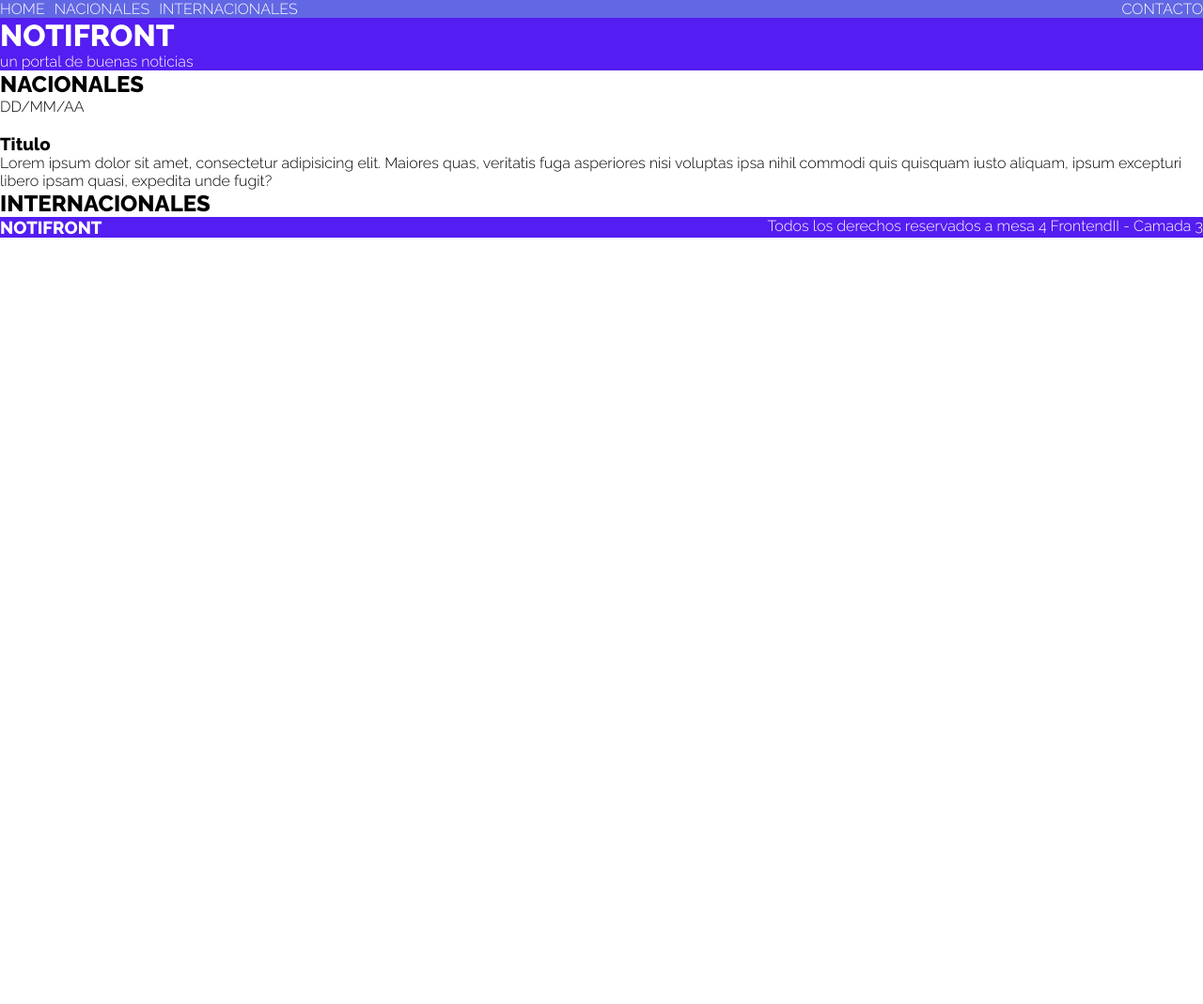
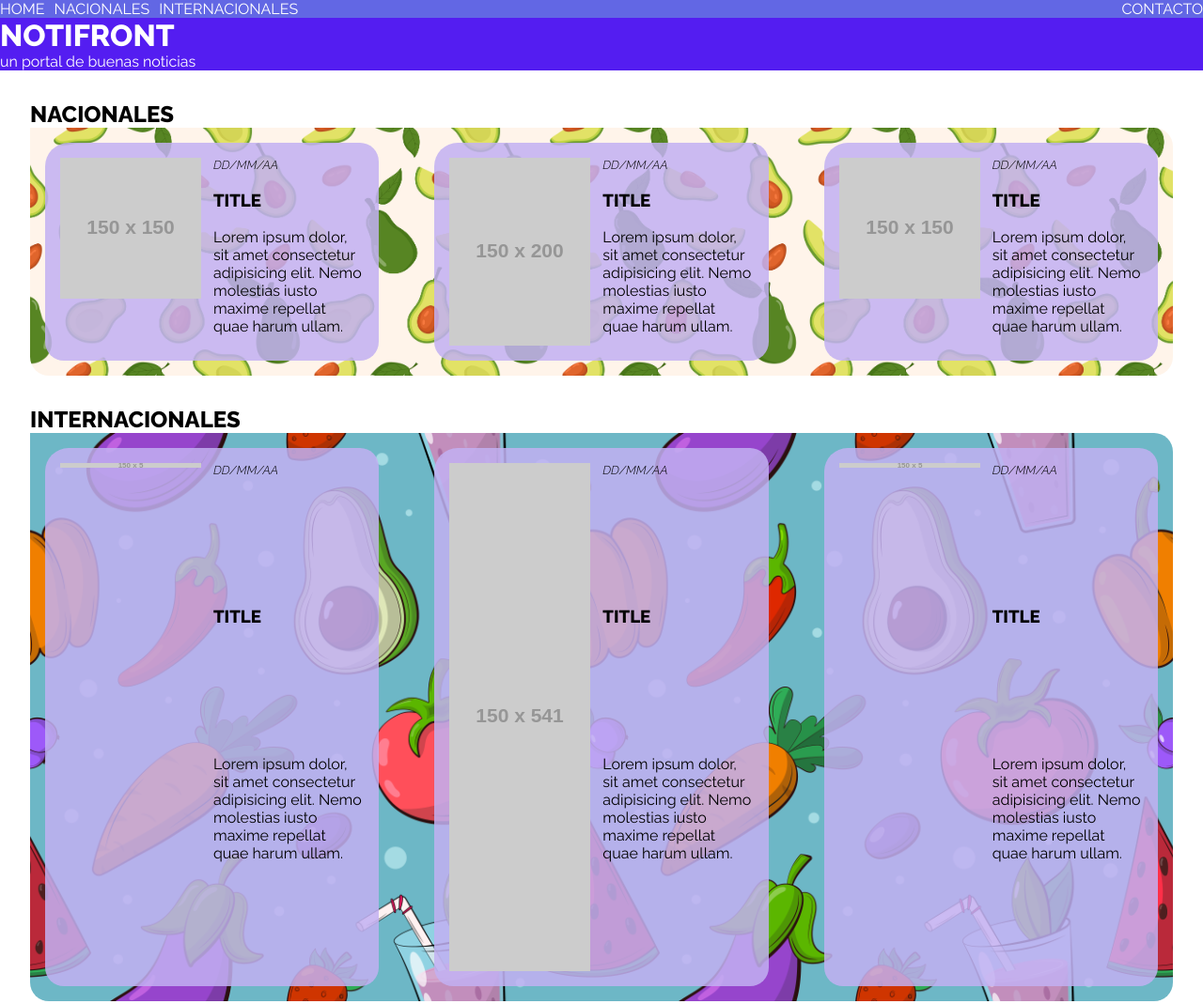
Before and after one commit to jhonalexis-parra/noticiasFrontendII, a plain HTML site: page index.html in a window 1280 px wide. Shown: the top 1069 px of the page at 94% size. Before the commit the page ends 800 px from the top, so only its background shows below. Drawn offline with Linux system fonts and the light colour scheme; placeholder pictures from the web are drawn by us.

Commit message:
[ADD] Main. Fixed duplicated body in HTML

```diff
--- a/css/style.scss
+++ b/css/style.scss
@@ -1,6 +1,7 @@
 $color-principal: #541DF1;
 $color-secundario: #6267E4;
 
+/*root*/
 * {
     box-sizing: border-box;
     font-family: 'Raleway', sans-serif;;
@@ -8,6 +9,13 @@ $color-secundario: #6267E4;
     padding: 0;
 }
 
+/*body*/
+body {
+    display: flex;
+    flex-direction: column;
+}
+
+/*header*/
 header {
     background-color: $color-principal;
     color: #FFFFFF;
@@ -27,10 +35,97 @@ header {
 
             }
         }
-    };
+    }
 }
 
+/*main*/
+main {
+    /* Alto del main: alto viewport - alto Header - alto Footer
+       Me aseguro que el main ocupa todo el alto disponible */
+    min-height: calc(100vh - 76px - 22px);
+    display: flex;
+    align-items: center;
+
+
+       div.container{
+        padding: 1rem;
+
+        .containersIndividuales{
+            background-size: contain;
+            gap: 5%;
+            display: flex;
+        }
+
+        h2{
+
+        }
+
+        div {
+            border-radius: 20px;
+            border-top-left-radius: 0px;
+            padding: 1em;
+        }
+
+        div.nacionales{
+                div.noticiasNacionales{
+                background-image: url("../assets/avocado-vector-free-seamless-pattern1.png");
+
+                @extend .containersIndividuales;
+
+            }
+        }
+
+        div.internacionales{
+
+            div.noticiasInternacionales{
+                background-image: url("../assets/vegan-food-vector-seamless-pattern1.png");
+                @extend .containersIndividuales;
+
+            }
+
+        }
+
+        .noticia {
+            background-color: rgba($color: #c2b1f3, $alpha: 0.85);
+            border-top-left-radius: 25px;
+            display: grid;
+            gap: 4%;
+            grid-template-areas:
+            'area2 area1'
+            'area2 area3'
+            'area2 area4';
+
+            .fecha{
+                font-weight: 300;
+                font-size: 0.8rem;
+                font-style: italic;
+                grid-area: area1;
+            }
+
+            img {
+                max-width: 10rem;
+                grid-area: area2;
+            }
+
+            h3 {
+                text-transform: uppercase;
+                grid-area: area3;
+            }
+
+            p {
+                font-weight: 400;
+                grid-area: area4;
+            }
+
+
+        }
+    }
+}
+
+/*footer*/
 footer {
+    justify-self: flex-end;
+
     div {
         background-color: $color-principal;
         color: #FFFFFF;
--- a/index.html
+++ b/index.html
@@ -7,10 +7,7 @@
     <meta name="viewport" content="width=device-width, initial-scale=1.0">
     <title>NOTIFRONT - Portal de buenas noticias</title>
     <link rel="preconnect" href="https://fonts.gstatic.com">
-    <link rel="preconnect" href="https://fonts.gstatic.com">
-    <link
-        href="https://fonts.googleapis.com/css2?family=Raleway:ital,wght@0,300;0,600;0,800;1,300;1,600;1,800&family=Roboto:ital,wght@0,300;0,400;1,300;1,400&display=swap"
-        rel="stylesheet">
+    <link href="https://fonts.googleapis.com/css2?family=Raleway:ital,wght@0,300;0,400;0,600;0,800;1,300;1,400;1,600;1,800&family=Roboto:ital,wght@0,300;0,400;1,300;1,400&display=swap" rel="stylesheet">
     <link rel="stylesheet" href="./css/style.css">
     <script src="./js/script.js"></script>
 </head>
@@ -33,23 +30,29 @@
         </div>
     </header>
 
-    <body>
+    <main>
         <div class="container">
 
             <div class="nacionales">
                 <h2>NACIONALES</h2>
                 <div class="noticiasNacionales">
-                    <div>
+                    <div class='noticia'>
                         <p class='fecha'>DD/MM/AA</p>
-                        <img src=''>
-                        <h3>Titulo</h3>
-                        <p>Lorem ipsum dolor sit amet, consectetur adipisicing elit. Maiores quas, veritatis fuga asperiores nisi voluptas ipsa nihil commodi quis quisquam iusto aliquam, ipsum excepturi libero ipsam quasi, expedita unde fugit?</p>
+                        <img src='https://via.placeholder.com/150/150.jpg'>
+                        <h3>Title</h3>
+                        <p>Lorem ipsum dolor, sit amet consectetur adipisicing elit. Nemo molestias iusto maxime repellat quae harum ullam.</p>
                     </div>
-                    <div>
-
+                    <div class='noticia'>
+                        <p class='fecha'>DD/MM/AA</p>
+                        <img src='https://via.placeholder.com/150/200.jpg'>
+                        <h3>Title</h3>
+                        <p>Lorem ipsum dolor, sit amet consectetur adipisicing elit. Nemo molestias iusto maxime repellat quae harum ullam.</p>
                     </div>
-                    <div>
-
+                    <div class='noticia'>
+                        <p class='fecha'>DD/MM/AA</p>
+                        <img src='https://via.placeholder.com/150/150.jpg'>
+                        <h3>Title</h3>
+                        <p>Lorem ipsum dolor, sit amet consectetur adipisicing elit. Nemo molestias iusto maxime repellat quae harum ullam.</p>
                     </div>
                 </div>
             </div>
@@ -57,25 +60,28 @@
             <div class="internacionales">
                 <h2>INTERNACIONALES</h2>
                 <div class="noticiasInternacionales">
-                    <div>
-
+                    <div class='noticia'>
+                        <p class='fecha'>DD/MM/AA</p>
+                        <img src='https://via.placeholder.com/150/005.jpg'>
+                        <h3>Title</h3>
+                        <p>Lorem ipsum dolor, sit amet consectetur adipisicing elit. Nemo molestias iusto maxime repellat quae harum ullam.</p>
                     </div>
-                    <div>
-
+                    <div class='noticia'>
+                        <p class='fecha'>DD/MM/AA</p>
+                        <img src='https://via.placeholder.com/150/541df1.jpg'>
+                        <h3>Title</h3>
+                        <p>Lorem ipsum dolor, sit amet consectetur adipisicing elit. Nemo molestias iusto maxime repellat quae harum ullam.</p>
                     </div>
-                    <div>
-
+                    <div class='noticia'>
+                        <p class='fecha'>DD/MM/AA</p>
+                        <img src='https://via.placeholder.com/150/005.jpg'>
+                        <h3>Title</h3>
+                        <p>Lorem ipsum dolor, sit amet consectetur adipisicing elit. Nemo molestias iusto maxime repellat quae harum ullam.</p>
                     </div>
                 </div>
             </div>
-
-
-
-
         </div>
-
-
-    </body>
+    </main>
 
     <footer>
         <div>
```
Also changed, not shown: assets/avocado-vector-free-seamless-pattern1.png (added), assets/vegan-food-vector-seamless-pattern1.png (added), css/style.css, 1 other file.
